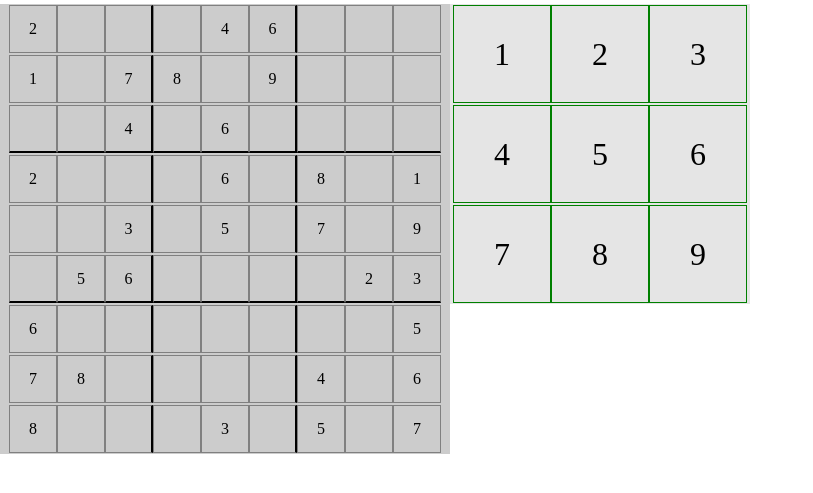
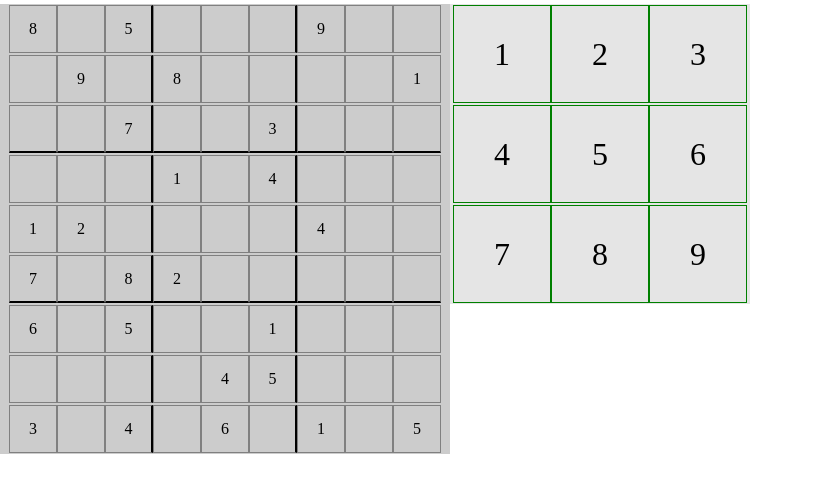
Before and after one commit to nirajacharyaa/sudoku, a plain HTML site: page index.html in a window 1280 px wide. Shown: the part 51-544 px from the top of the page, without its empty margins (0-813 px from the left). Drawn offline with Linux system fonts and the light colour scheme.

Commit message:
correted the question

```diff
--- a/app.js
+++ b/app.js
@@ -4,27 +4,27 @@ let mistake = 0;
 const mistakeDisplay = document.querySelector(".mistakes");
 
 const starter = [
-  "2---46---",
-  "1-78-9---",
-  "--4-6----",
-  "2---6-8-1",
-  "--3-5-7-9",
-  "-56----23",
-  "6-------5",
-  "78----4-6",
-  "8---3-5-7",
+  "8-5---9--",
+  "-9-8----1",
+  "--7--3---",
+  "---1-4---",
+  "12----4--",
+  "7-82-----",
+  "6-5--1---",
+  "----45---",
+  "3-4-6-1-5",
 ];
 
 const answer = [
-  "234567891",
-  "123456789",
-  "456789123",
-  "678912345",
-  "789123456",
-  "891234567",
-  "234567891",
-  "123456789",
-  "456789123",
+  "835416927",
+  "296857431",
+  "417293658",
+  "569134782",
+  "123678495",
+  "748259316",
+  "625781394",
+  "981345276",
+  "374962185",
 ];
 
 function setupGame() {
@@ -64,7 +64,6 @@ function select() {
   }
   selectedNumber = this;
   this.classList.toggle("selected-number");
-  console.log(selectedNumber);
 }
 
 function addAnswer() {
@@ -73,7 +72,6 @@ function addAnswer() {
       this.innerText = selectedNumber.innerText;
     } else {
       mistake += 1;
-      console.log(mistake);
       mistakeDisplay.innerText = mistake.toString();
     }
   }
--- a/style.css
+++ b/style.css
@@ -50,6 +50,10 @@
   margin: 0;
 }
 
+.mistakeHappened {
+  background: #e06d6d !important;
+}
+
 .vertical {
   border-right: 2px solid black;
 }
```
